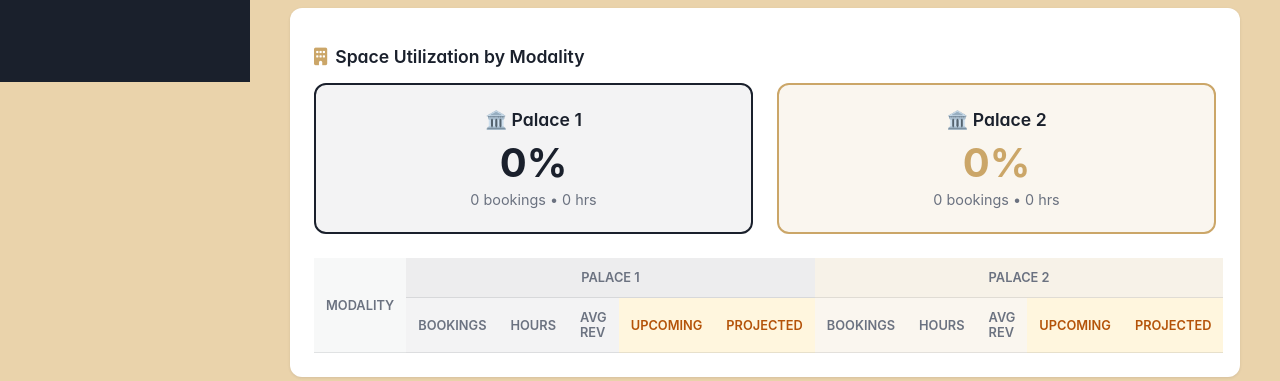
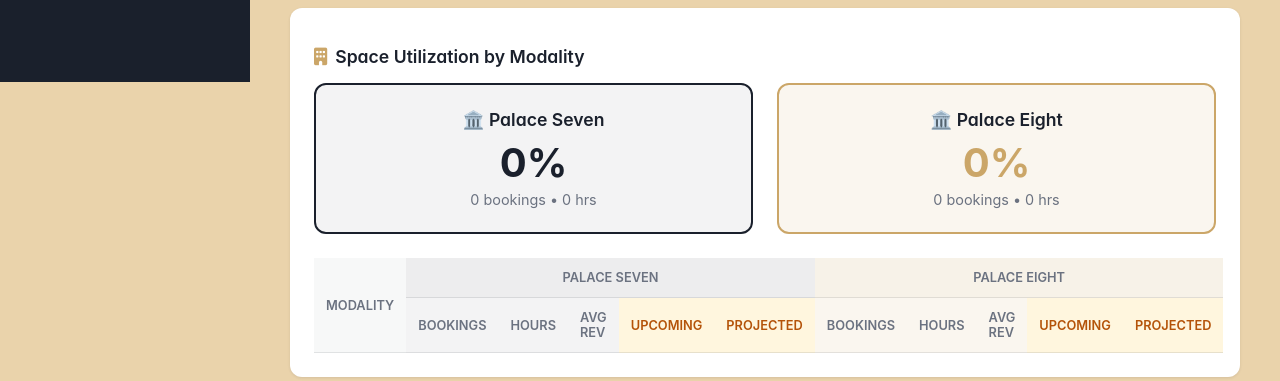
Before and after one commit to koskosm/palace-business, a Python web app: template templates/dashboard.html in a window 1280 px wide. Shown: the part 718-1099 px from the top of the page. Run offline with Jinja, Linux system fonts and the light colour scheme; the template is opened without the code that fills it, so the values that code supplies are empty; some libraries are stand-ins or nearby versions; some web fonts are replaced.

Commit message:
Change space names to palace seven and eight

```diff
--- a/app.py
+++ b/app.py
@@ -79,8 +79,8 @@ class PaymentMethod(str, Enum):
 
 
 class Space(str, Enum):
-    PALACE_1 = "Palace 1"
-    PALACE_2 = "Palace 2"
+    PALACE_SEVEN = "Palace Seven"
+    PALACE_EIGHT = "Palace Eight"
 
 
 class Booking(Base):
--- a/templates/dashboard.html
+++ b/templates/dashboard.html
@@ -657,12 +657,12 @@
             <div class="space-overview">
                 <div class="space-header-cards">
                     <div class="space-header-card palace1">
-                        <div class="space-title">🏛️ Palace 1</div>
+                        <div class="space-title">🏛️ Palace Seven</div>
                         <div class="space-util" id="palace1Util">0%</div>
                         <div class="space-meta" id="palace1Details">0 bookings • 0 hrs</div>
                     </div>
                     <div class="space-header-card palace2">
-                        <div class="space-title">🏛️ Palace 2</div>
+                        <div class="space-title">🏛️ Palace Eight</div>
                         <div class="space-util" id="palace2Util">0%</div>
                         <div class="space-meta" id="palace2Details">0 bookings • 0 hrs</div>
                     </div>
@@ -673,8 +673,8 @@
                     <thead>
                         <tr>
                             <th rowspan="2" style="vertical-align: middle;">Modality</th>
-                            <th colspan="5" style="text-align: center; background: rgba(26, 32, 44, 0.08);">Palace 1</th>
-                            <th colspan="5" style="text-align: center; background: rgba(203, 166, 104, 0.15);">Palace 2</th>
+                            <th colspan="5" style="text-align: center; background: rgba(26, 32, 44, 0.08);">Palace Seven</th>
+                            <th colspan="5" style="text-align: center; background: rgba(203, 166, 104, 0.15);">Palace Eight</th>
                         </tr>
                         <tr>
                             <th style="background: rgba(26, 32, 44, 0.05);">Bookings</th>
@@ -946,8 +946,8 @@
             document.getElementById('dateRangeText').textContent = `${data.date_range.start} to ${data.date_range.end}`;
 
             // Update space utilization
-            const space1 = data.space_utilization['Palace 1'];
-            const space2 = data.space_utilization['Palace 2'];
+            const space1 = data.space_utilization['Palace Seven'];
+            const space2 = data.space_utilization['Palace Eight'];
 
             document.getElementById('palace1Util').textContent = space1.utilization + '%';
             document.getElementById('palace1Details').textContent = `${space1.total_bookings} bookings • ${space1.booked_hours} hrs`;
```
Also changed, not shown: bookings.db.
